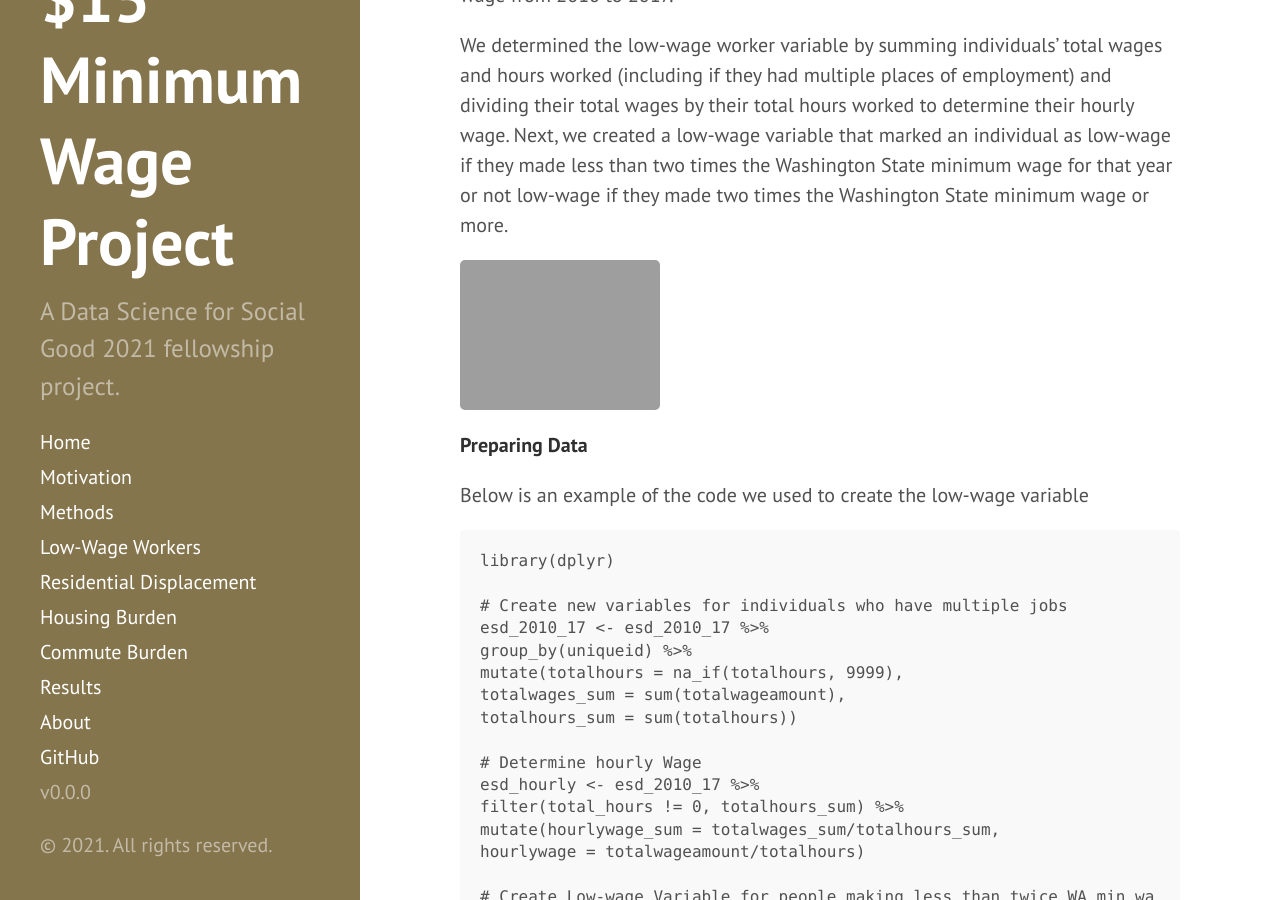
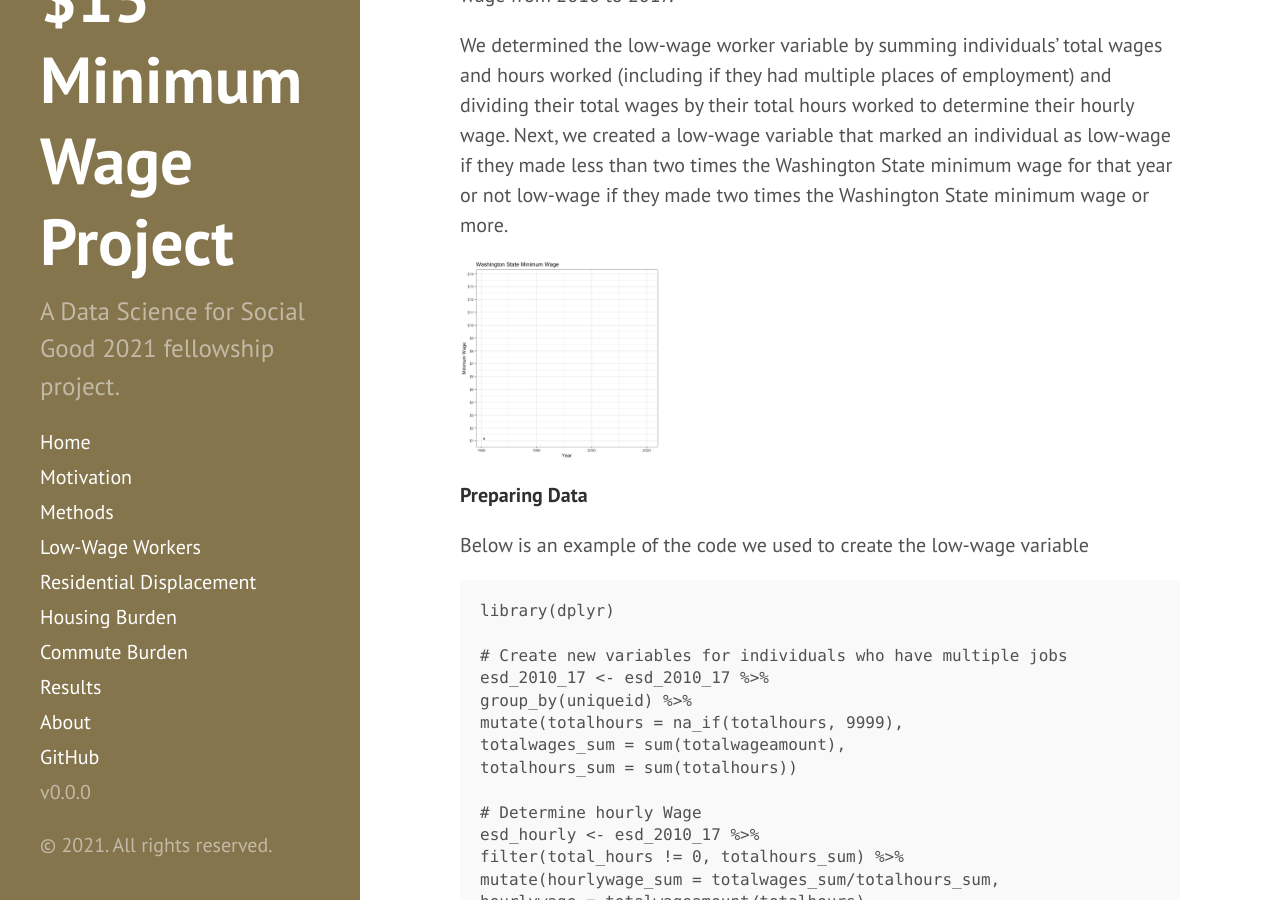
Before and after one commit to uwescience/MinWA, a Jekyll site: the page built from Low-Wage Workers.md, in a window 1280 px wide and 900 px high, scrolled down 510 px. Built offline with Jekyll 4.4.1, drawn with Linux system fonts in a browser that asks for light colours.

Commit message:
fixed typo

```diff
--- a/Low-Wage Workers.md
+++ b/Low-Wage Workers.md
@@ -9,7 +9,7 @@ This project examines the extent to which Seattle’s \$15 minimum wage policy a
 
 We determined the low-wage worker variable by summing individuals’ total wages and hours worked (including if they had multiple places of employment) and dividing their total wages by their total hours worked to determine their hourly wage. Next, we created a low-wage variable that marked an individual as low-wage if they made less than two times the Washington State minimum wage for that year or not low-wage if they made two times the Washington State minimum wage or more.
 
-<img src="{{ site.url }}{{ site.baseurl }}/assets/img/WA_minwage.gf" width = "200">
+<img src="{{ site.url }}{{ site.baseurl }}/assets/img/WA_minwage.gif" width = "200">
 
 
 **Preparing Data**
```
